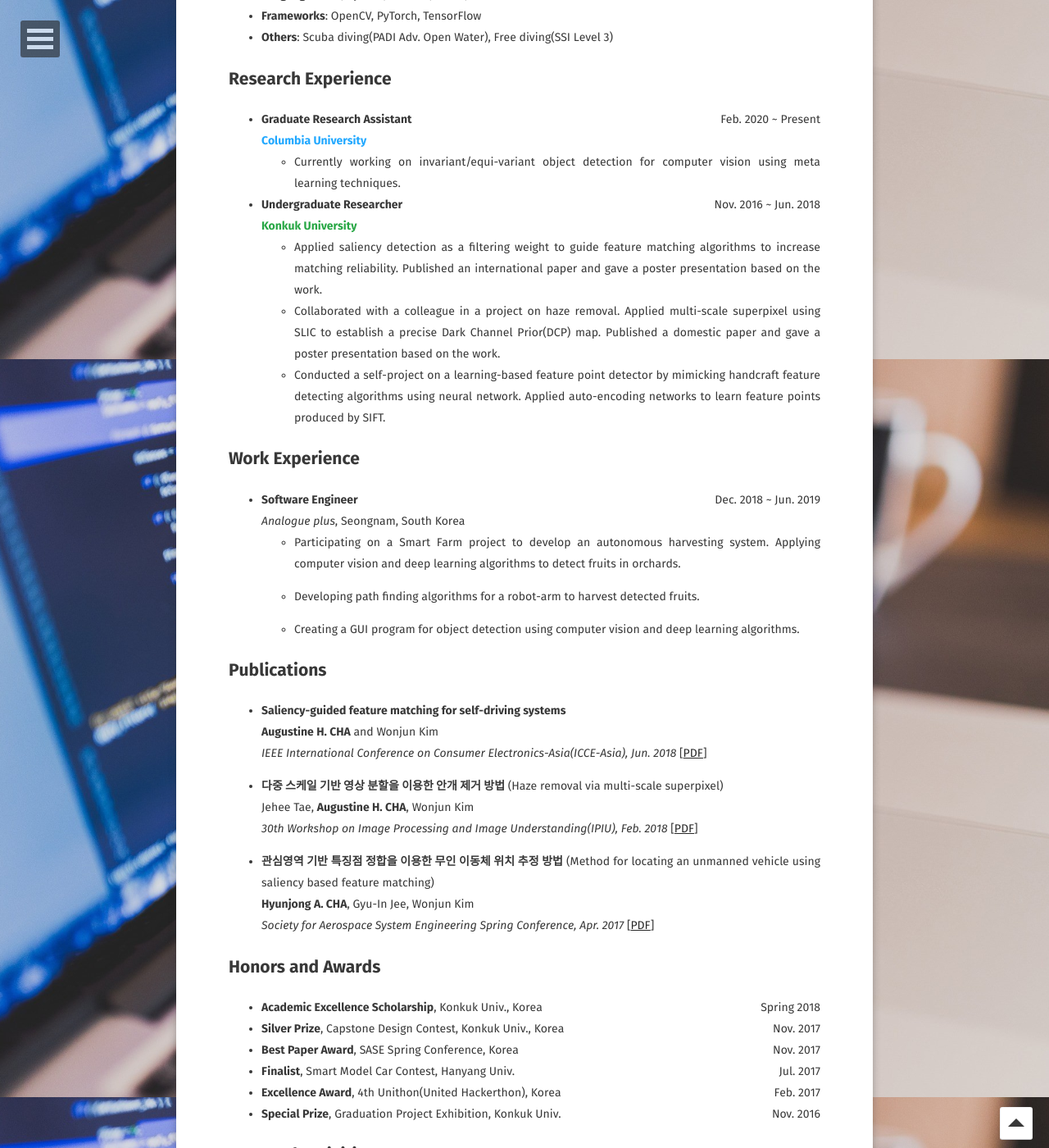
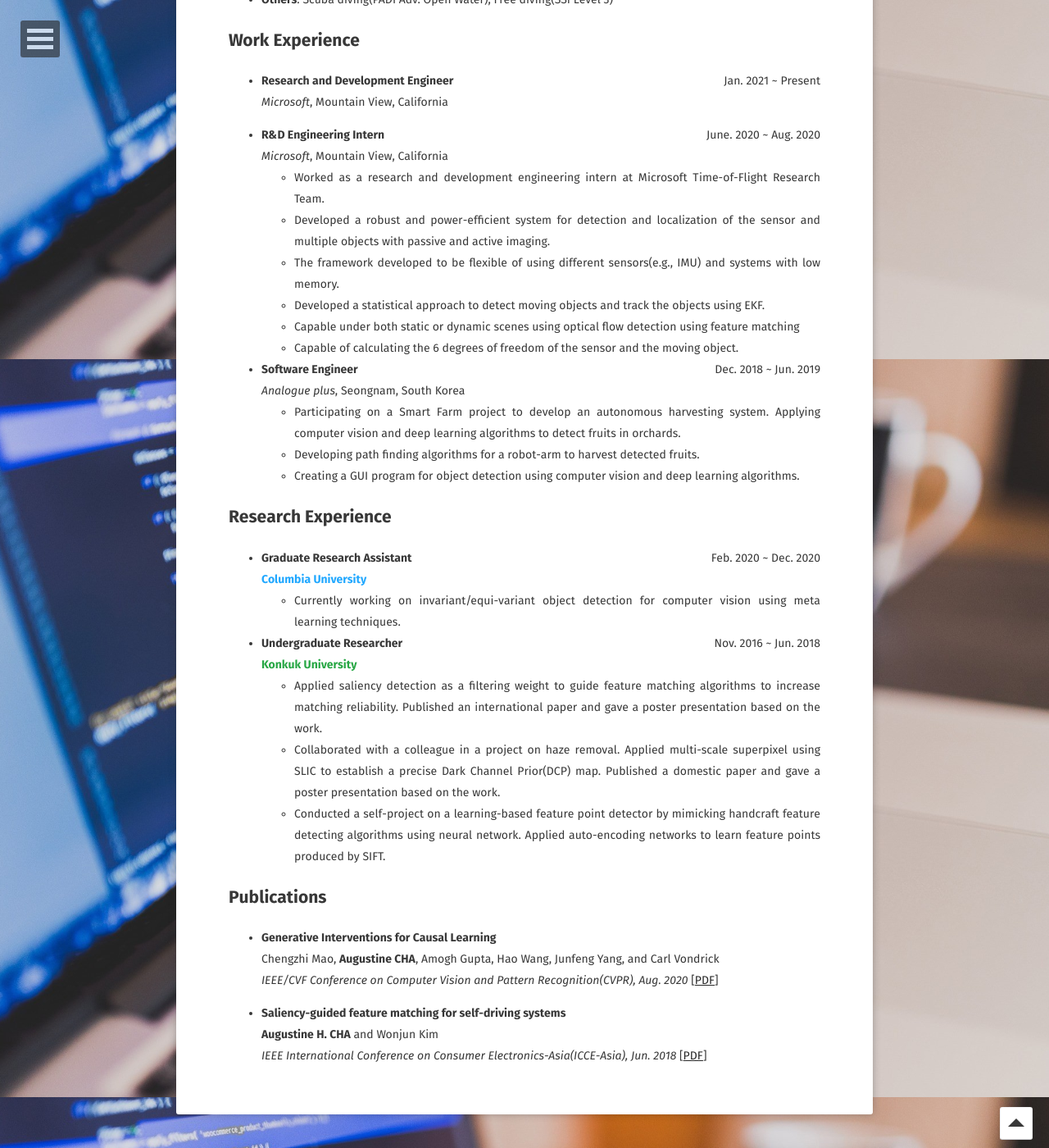
Before and after one commit to AugustineCha/augustinecha.github.io, a Jekyll site: the page built from about/index.md, in a window 1280 px wide and 1400 px high, scrolled down 1362 px. Shown: the whole window at 82% size. Built offline with Jekyll 4.4.1, drawn with Linux system fonts in a browser that asks for light colours; some web fonts are replaced; some of the changed text lies outside the part shown.

Commit message:
Recent Update

```diff
--- a/_config.yml
+++ b/_config.yml
@@ -1,7 +1,7 @@
 # Site
 title:              'Augustine Cha'
-bio:                'MS Student in Computer Science, Columbia University' # 'Electronics Engineering, Konkuk University'
-description:        "MS Student in Computer Science" # "Research Engineer" # "B.S. Electronics Engineering"
+bio:                'Research and Developemnt Engineer, Microsoft' # 'Electronics Engineering, Konkuk University'
+description:        "Research and Developemnt Engineer, Microsoft" # "Research Engineer" # "B.S. Electronics Engineering"
 reading_time:       true
 words_per_minute:   200
 logo:               'assets/img/AC.jpg'
@@ -37,7 +37,7 @@ disqus_shortname:   augustinecha
   #ad-client:
   #ad-slot:
 #bing-verify:
-email:               augustine.cha@columbia.edu
+email:               augustine.h.cha@gmail.com
 #twitter:            username
 #facebook:           username
 #github-url:         username
--- a/about/index.md
+++ b/about/index.md
@@ -20,12 +20,12 @@ img {
 *<center>E-mail : augustine.cha@columbia.edu</center>*
 *<center>LinkedIn : https://www.linkedin.com/in/augustinecha/</center>*
 
-<span style="float: right;"> Updated: Apr. 9, 2020 </span><br>
+<span style="float: right;"> Updated: Sept. 21, 2021 </span><br>
 
-### I'll be working as a <span style="color:#00A4EF">Research Engineer Intern</span>  at <span style="color:#767676"><span><img src="microsoft.jpg" style="width: 15px;"/></span> Microsoft</span> this Summer!
+<!--### I'll be working as a <span style="color:#00A4EF">Research Engineer Intern</span>  at <span style="color:#767676"><span><img src="microsoft.jpg" style="width: 15px;"/></span> Microsoft</span> this Summer!-->
 
 ## Interests
-- Computer Vision, Machine Learning, Pattern Recognition
+- Depth image enhancement, Time-of-Flight Sensors, Computer Vision, Machine Learning
 
 ## Education
 <!--<right><img src="KU.png" style="width: 100px;"/></right>
@@ -37,7 +37,7 @@ img {
 </div>
 &emsp;&emsp; <b>Columbia University</b><br>
 &emsp;&emsp;  M.S. in <i>Computer Science</i><br>
-&emsp;&emsp;  Aug. 2019 ~ Present<br>
+&emsp;&emsp;  Aug. 2019 ~ Jan. 2021<br>
 &emsp;&emsp;  Research Assistant
 </p>
 <br>
@@ -59,8 +59,30 @@ img {
 - **Frameworks**: OpenCV, PyTorch, TensorFlow
 - **Others**: Scuba diving(PADI Adv. Open Water), Free diving(SSI Level 3)
 
+## Work Experience
+
+- **Research and Development Engineer** <span style="float: right;"> Jan. 2021 ~ Present </span><br>
+*Microsoft*, Mountain View, California
+
+- **R&D Engineering Intern** <span style="float: right;"> June. 2020 ~ Aug. 2020 </span><br>
+*Microsoft*, Mountain View, California
+	- Worked as a research and development engineering intern at Microsoft Time-of-Flight Research Team.
+	- Developed a robust and power-efficient system for detection and localization of the sensor and multiple objects with passive and active imaging.
+	- The framework developed to be flexible of using different sensors(e.g., IMU) and systems with low memory.
+	- Developed a statistical approach to detect moving objects and track the objects using EKF.
+	- Capable under both static or dynamic scenes using optical flow detection using feature matching
+	- Capable of calculating the 6 degrees of freedom of the sensor and the moving object.
+
+
+- **Software Engineer**  <span style="float: right;"> Dec. 2018 ~ Jun. 2019 </span><br>
+*Analogue plus*, Seongnam, South Korea
+	- Participating on a Smart Farm project to develop an autonomous harvesting system. Applying computer vision and deep learning algorithms to detect fruits in orchards.
+	- Developing path finding algorithms for a robot-arm to harvest detected fruits.
+	- Creating a GUI program for object detection using computer vision and deep learning algorithms.
+
+
 ## Research Experience
-- **Graduate Research Assistant**  <span style="float: right;"> Feb. 2020 ~ Present </span><br>
+- **Graduate Research Assistant**  <span style="float: right;"> Feb. 2020 ~ Dec. 2020 </span><br>
 <span style="color:#21a8ff">**Columbia University**</span>
 	- Currently working on invariant/equi-variant object detection for computer vision using meta learning techniques.
 - **Undergraduate Researcher**  <span style="float: right;"> Nov. 2016 ~ Jun. 2018 </span><br>
@@ -69,34 +91,31 @@ img {
 	- Collaborated with a colleague in a project on haze removal. Applied multi-scale superpixel using SLIC to establish a precise Dark Channel Prior(DCP) map. Published a domestic paper and gave a poster presentation based on the work.
 	- Conducted a self-project on a learning-based feature point detector by mimicking handcraft feature detecting algorithms using neural network. Applied auto-encoding networks to learn feature points produced by SIFT.
 
-## Work Experience
-- **Software Engineer**  <span style="float: right;"> Dec. 2018 ~ Jun. 2019 </span><br>
-*Analogue plus*, Seongnam, South Korea
-	- Participating on a Smart Farm project to develop an autonomous harvesting system. Applying computer vision and deep learning algorithms to detect fruits in orchards.
-	- Developing path finding algorithms for a robot-arm to harvest detected fruits.
-
-	- Creating a GUI program for object detection using computer vision and deep learning algorithms.
 
 ## Publications
+- **Generative Interventions for Causal Learning**
+ Chengzhi Mao, **Augustine CHA**, Amogh Gupta, Hao Wang, Junfeng Yang, and Carl Vondrick
+*IEEE/CVF Conference on Computer Vision and Pattern Recognition(CVPR), Aug. 2020* [[PDF](https://arxiv.org/pdf/2012.12265.pdf)]
+
 - **Saliency-guided feature matching for self-driving systems**
  **Augustine H. CHA** and Wonjun Kim
 *IEEE International Conference on Consumer Electronics-Asia(ICCE-Asia), Jun. 2018* [[PDF](https://ieeexplore.ieee.org/stamp/stamp.jsp?tp=&arnumber=8552102)]
 
-- **다중 스케일 기반 영상 분할을 이용한 안개 제거 방법** (Haze removal via multi-scale superpixel)
+<!--- **다중 스케일 기반 영상 분할을 이용한 안개 제거 방법** (Haze removal via multi-scale superpixel)
 Jehee Tae, **Augustine H. CHA**, Wonjun Kim
 *30th Workshop on Image Processing and Image Understanding(IPIU), Feb. 2018* [[PDF](https://drive.google.com/uc?id=1lwTIgb3-dF6c4RReFDt20xdonfhZOZUW)]
 
 - **관심영역 기반 특징점 정합을 이용한 무인 이동체 위치 추정 방법** (Method for locating an unmanned vehicle using saliency based feature matching)
 **Hyunjong A. CHA**, Gyu-In Jee, Wonjun Kim
-*Society for Aerospace System Engineering Spring Conference, Apr. 2017* [[PDF](https://drive.google.com/uc?id=1Sllhp4yeR0Z4Ct8VOHB8FBr59pNBgtYG)]
+*Society for Aerospace System Engineering Spring Conference, Apr. 2017* [[PDF](https://drive.google.com/uc?id=1Sllhp4yeR0Z4Ct8VOHB8FBr59pNBgtYG)]  -->
 
-## Honors and Awards
+<!--## Honors and Awards
 - **Academic Excellence Scholarship**, Konkuk Univ., Korea <span style="float: right;"> Spring 2018 </span><br>
 - **Silver Prize**, Capstone Design Contest, Konkuk Univ., Korea <span style="float: right;"> Nov. 2017 </span><br>
 - **Best Paper Award**, SASE Spring Conference, Korea <span style="float: right;"> Nov. 2017 </span><br>
 - **Finalist**, Smart Model Car Contest, Hanyang Univ. <span style="float: right;"> Jul. 2017 </span><br>
 - **Excellence Award**, 4th Unithon(United Hackerthon), Korea <span style="float: right;"> Feb. 2017 </span><br>
-- **Special Prize**, Graduation Project Exhibition, Konkuk Univ. <span style="float: right;"> Nov. 2016 </span><br>
+- **Special Prize**, Graduation Project Exhibition, Konkuk Univ. <span style="float: right;"> Nov. 2016 </span><br>-->
 
 <!--## Personal Activities
 - Vice President of Club *X[deca]*  <span style="float: right;"> Jan. 2017 ~ Dec. 2017 </span><br>
@@ -112,8 +131,8 @@ Jehee Tae, **Augustine H. CHA**, Wonjun Kim
 <!--## Language
 - Fluent in English and native in Korean(Dual citizenship)-->
 
-## Personal Activities
+<!--## Personal Activities
 - Vice President of Club *X[deca]*  <span style="float: right;"> Jan. 2017 ~ Dec. 2017 </span><br>
 *Club Activity of Electronics, Robotics and Software Developement*
 - Traveling around the World  <span style="float: right;"> Jan. ~ Dec. 2015 </span><br>
-*330 Days, 6 Continents, 36 Countries and 124 Cities*
+*330 Days, 6 Continents, 36 Countries and 124 Cities*  -->
```
Also changed, not shown: 1 other file.
